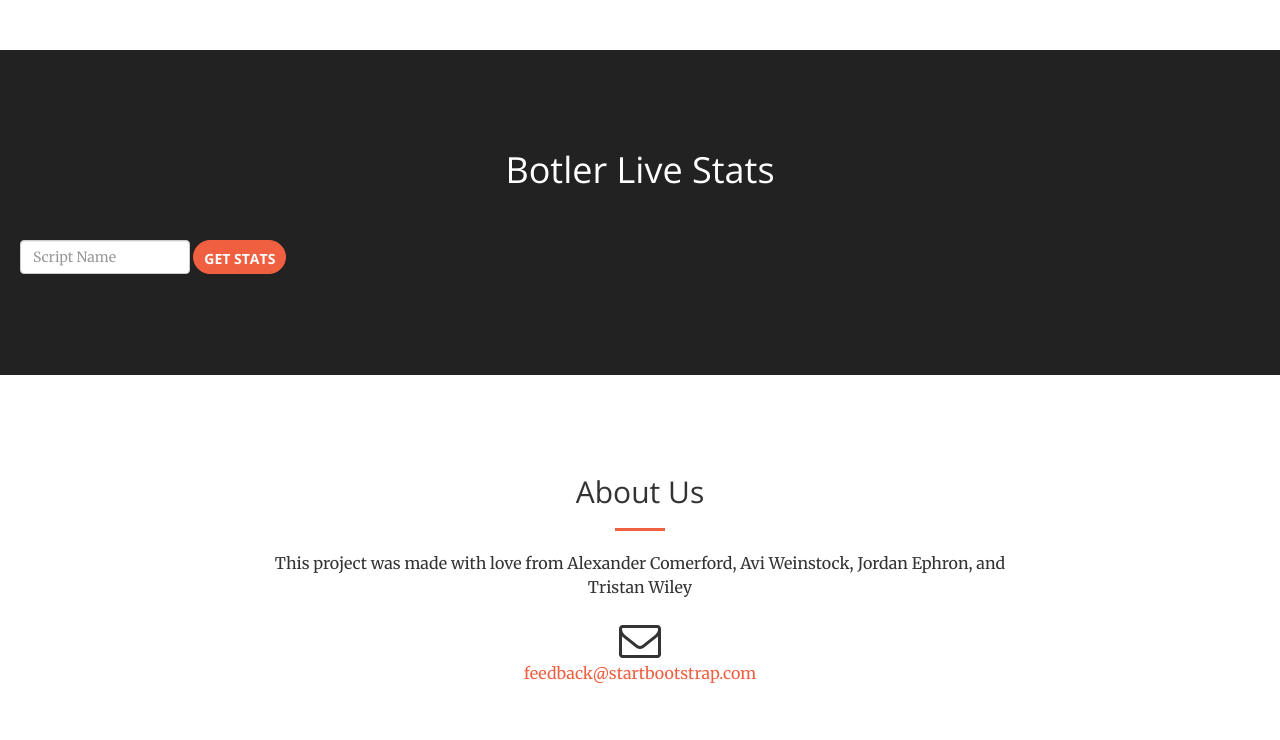
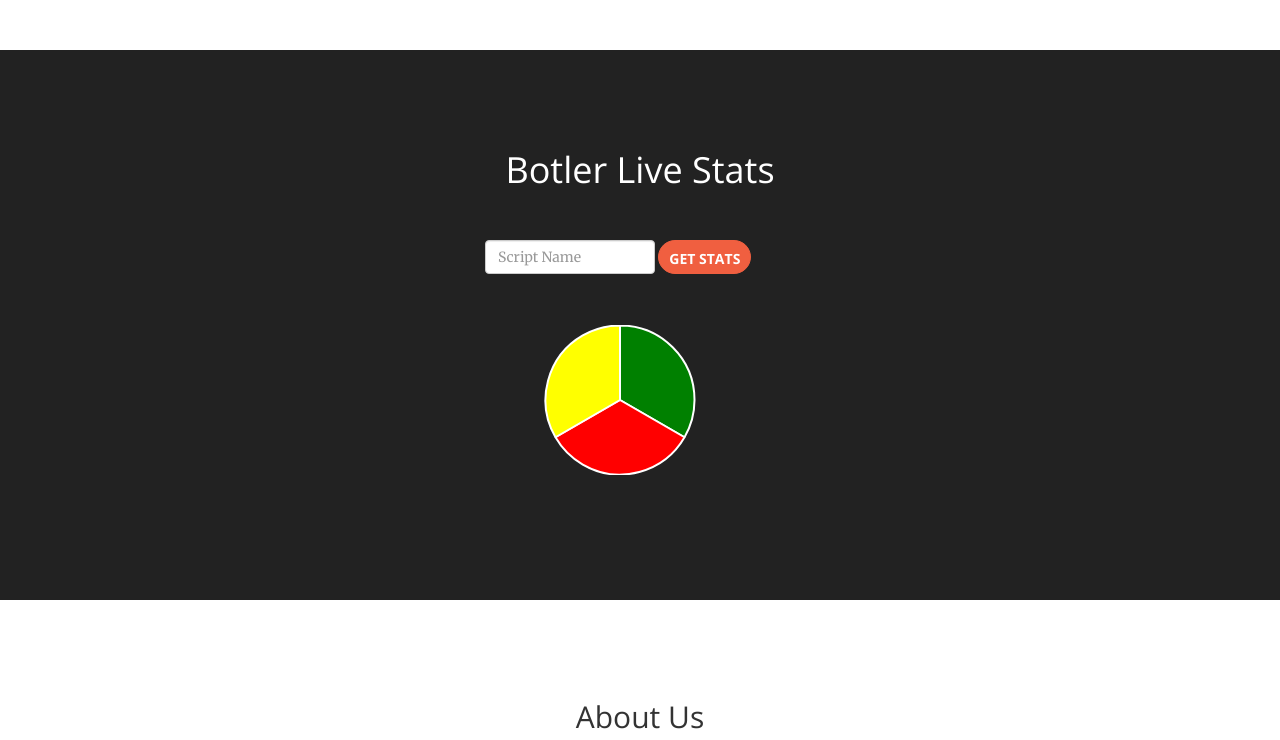
Before and after one commit to TristanWiley/Botler, a Flask app: page / in a window 1280 px wide. Shown: the part 1906-2646 px from the top of the page. Before the commit the page ends 2589 px from the top, so only its background shows below. Run offline with Flask 2, Linux system fonts and the light colour scheme; some libraries are stand-ins or nearby versions.

Commit message:
Added some rando scripts

```diff
--- a/player_data/rps-bias_rock.py.json
+++ b/player_data/rps-bias_rock.py.json
@@ -1,5 +1,5 @@
 {
-    "losses": 11,
-    "ties": 14,
-    "wins": 15
+    "losses": 10,
+    "ties": 10,
+    "wins": 14
 }
--- a/templates/index.html
+++ b/templates/index.html
@@ -21,6 +21,9 @@
 
     <!-- CSS STUFF AND THINGS-->
     <link rel="stylesheet" href="/static/css/creative.css" type="text/css">
+
+
+    <script type="text/javascript" src="/static/js/Chart.js"></script>
 
 	<script type="text/javascript" src="https://ajax.googleapis.com/ajax/libs/jquery/1.5.2/jquery.min.js">
 	 $(function() {
@@ -127,19 +130,83 @@
 
             <br><br>
 
-            <div class="form-inline" style="margin-left:20px">
+            <div class="form-inline" style="margin-left:485px">
                 <input name="script_name" type="text" class="form-control" id="script" placeholder="Script Name" style="width:170px">
                 <a id="get_stats" class= "btn btn-primary btn-xl page-scroll" style="height:34px;padding: 8px 10px"> Get Stats </a>
             </div>
             <div id="thing" style="color:white;visibility: hidden;height:1px"></div>
         </div>
+
+        <div class="form-inline script-stat" style="margin-left:470px">
+            <canvas id="script_stats" style="margin-top:50px;"></canvas>
+            <div class="script-nums1" style="margin-left:90px">
+                <h2></h2>
+            </div>
+            <div class="script-nums2" style="margin-left:90px">
+                <h2></h2>
+            </div>
+            <div class="script-nums3" style="margin-left:90px">
+                <h2></h2>
+            </div>
+        <div>
     </section>
 
+
+
+
     <script>
+
+        $(document).ready(function(){
+
+            var pieData = [
+           {
+              value: 1,
+              label: 'Wins',
+              color: 'green'
+           },
+           {
+              value: 1,
+              label: 'Losses',
+              color: 'red'
+           },
+           {
+              value: 1,
+              label: 'Ties',
+              color: 'yellow'
+           }
+        ];
+
+        var context = document.getElementById('script_stats').getContext('2d');
+        var skillsChart = new Chart(context).Pie(pieData);
+
+
         document.getElementById("get_stats").onclick  = function () {
             var input = document.getElementById("script").value;
-            $("#thing").load("http://localhost:5000/api/stats/"+input)
+            $.get( "/api/stats/"+input, function( data ) {
+              console.log(data);
+
+              //pieData[0].value = data.wins;
+              //pieData[1].value = data.Losses;
+              //pieData[2].value = data.ties;
+              skillsChart.segments[0].value = data.wins;
+              skillsChart.segments[1].value = data.Losses;
+              skillsChart.segments[2].value = data.ties;
+
+              console.log(pieData);
+
+              $(".script-nums1").find("h2").text("Wins: "+data.wins);
+              $(".script-nums2").find("h2").text("Losses: "+data.losses);
+              $(".script-nums3").find("h2").text("Ties: "+data.ties);
+
+            });
+            $("#thing").load("/api/stats/"+input)
         }
+
+
+
+        });
+
+
     </script>
 
     <section id="contact">
```
